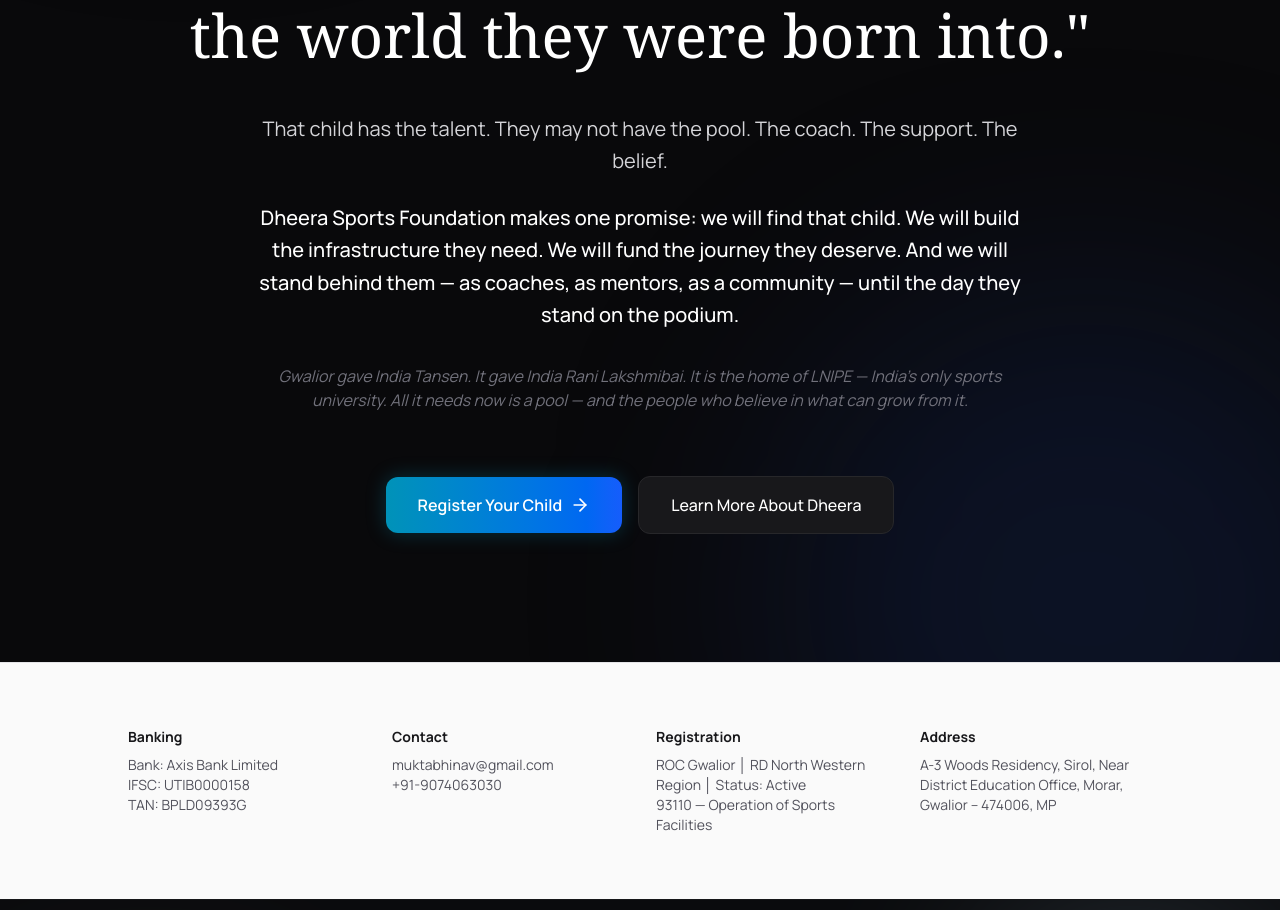
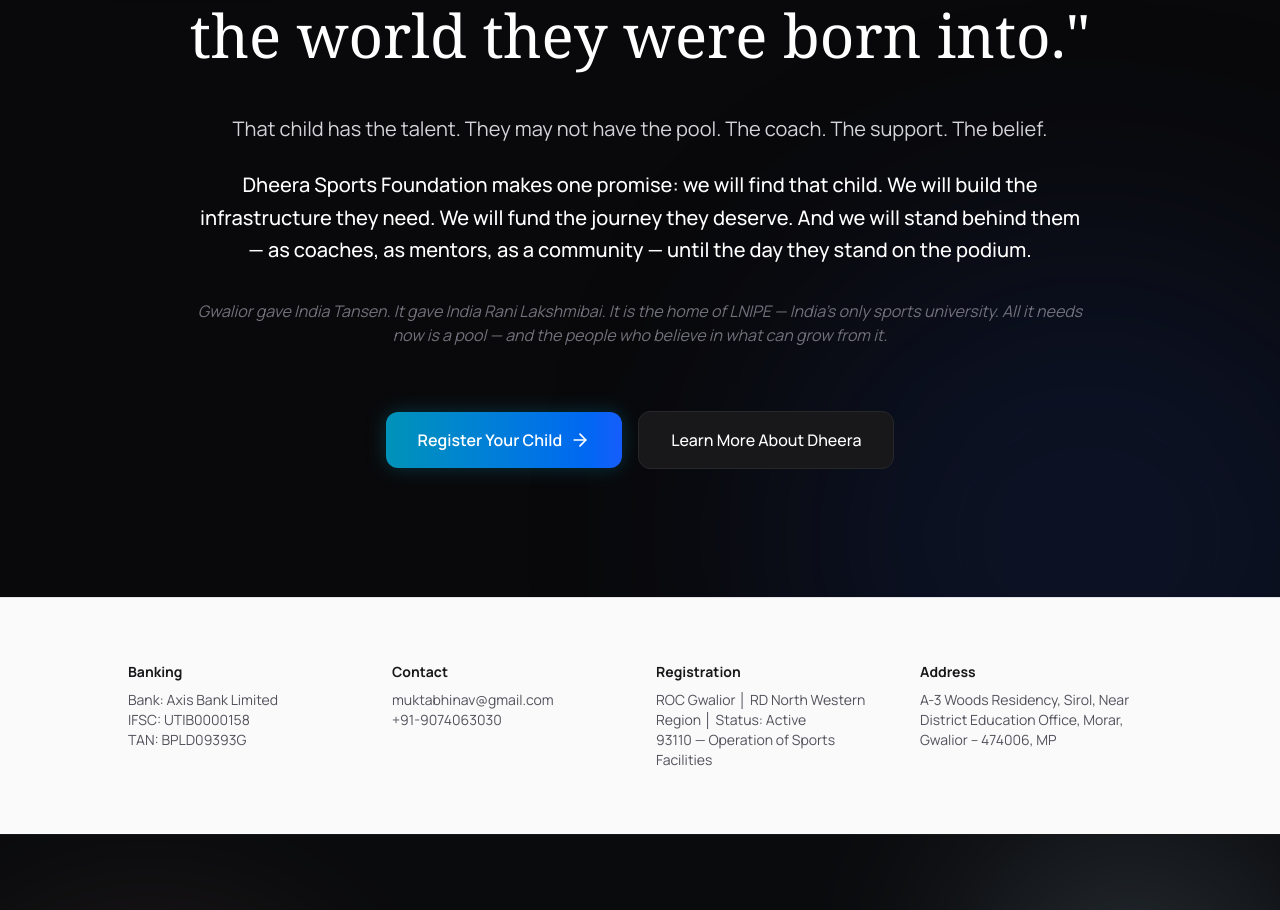
Before and after one commit to connectGT/campflow, a Next.js app: page /about in a window 1280 px wide. Shown: the part 5236-6146 px from the top of the page. Built offline with nearby package versions, Linux system fonts and the light colour scheme; no server answers.

Commit message:
fix(ui): widen cta text container and add non-breaking space to prevent typographic orphans

```diff
--- a/src/components/landing/CTASection.tsx
+++ b/src/components/landing/CTASection.tsx
@@ -35,7 +35,7 @@
           "{GWALIOR_PROMISE_OPENER}"
         </motion.h2>
 
-        <div className="max-w-3xl mx-auto space-y-6 text-zinc-300 text-lg md:text-xl font-light leading-relaxed mb-16">
+        <div className="max-w-4xl mx-auto space-y-6 text-zinc-300 text-lg md:text-xl font-light leading-relaxed mb-16">
           <motion.p
             initial={{ opacity: 0, y: 20 }}
             whileInView={{ opacity: 1, y: 0 }}
--- a/src/data/camp.ts
+++ b/src/data/camp.ts
@@ -416,7 +416,7 @@
 ];
 
 export const GWALIOR_PROMISE_OPENER = "There is a child in Gwalior today — perhaps in Lashkar, perhaps in Morar, perhaps near the Fort — who wakes up every morning with a dream that is too big for the world they were born into.";
-export const GWALIOR_PROMISE_MIDDLE = "That child has the talent. They may not have the pool. The coach. The support. The belief.";
+export const GWALIOR_PROMISE_MIDDLE = "That child has the talent. They may not have the pool. The coach. The support. The\u00A0belief.";
 export const GWALIOR_PROMISE_COMMITMENT = "Dheera Sports Foundation makes one promise: we will find that child. We will build the infrastructure they need. We will fund the journey they deserve. And we will stand behind them — as coaches, as mentors, as a community — until the day they stand on the podium.";
 export const GWALIOR_HERITAGE_LINE = "Gwalior gave India Tansen. It gave India Rani Lakshmibai. It is the home of LNIPE — India's only sports university. All it needs now is a pool — and the people who believe in what can grow from it.";
 
```
